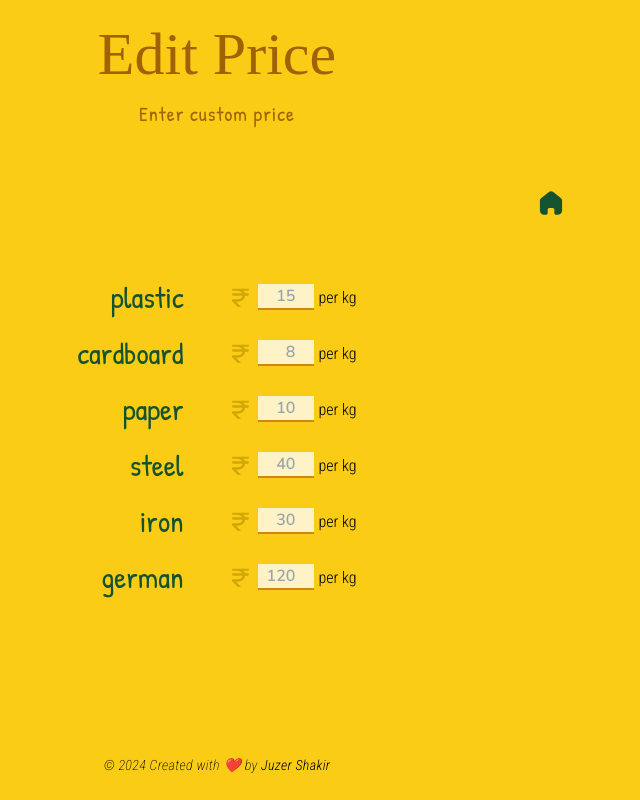
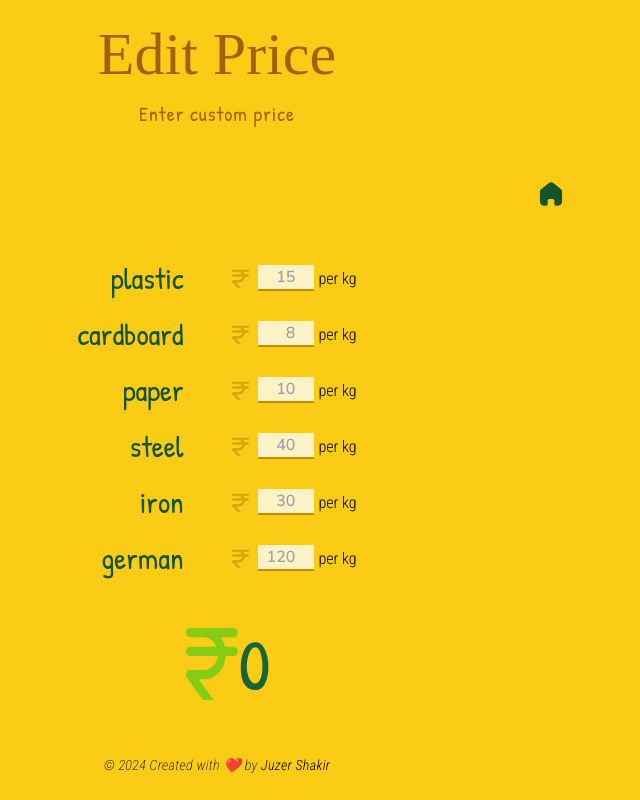
Before and after one commit to JuzerShakir/scrapulator, a React (Vite) app: page /edit in a window 1280 px wide. Shown: the whole page, without its empty margins (423-1063 px from the left). Built offline with nearby package versions, Linux system fonts and the light colour scheme; a web font is replaced by a local one.

Commit message:
show total earnings  by adding `GrandTotal` component

```diff
--- a/src/components/Edit/ScrapItems.jsx
+++ b/src/components/Edit/ScrapItems.jsx
@@ -31,7 +31,7 @@ export default function ScrapItems({ items, setItems }) {
 		<main>
 			<ul
 				id="scrapItems"
-				className="grow flex flex-col justify-center gap-5 px-6 mb-24"
+				className="grow flex flex-col justify-center gap-5 px-6"
 			>
 				{items.map((item) => (
 					<Item
--- a/src/pages/Edit.jsx
+++ b/src/pages/Edit.jsx
@@ -1,6 +1,7 @@
 import { ValidateItemsStateProps } from "./../propValidations";
 import Header from "../components/Header";
 import ScrapItems from "../components/Edit/ScrapItems";
+import GrandTotal from "../components/HomePage/GrandTotal";
 import Footer from "./../components/Footer";
 import Aside from "./../components/Aside";
 import homeIcon from "./../assets/home.svg";
@@ -15,6 +16,7 @@ function Edit({ items, setItems }) {
 			<Header title="Edit Price" subHeadings={subHeadings} />
 			<Aside icon={homeIcon} alt="home" linkTo="/" />
 			<ScrapItems items={items} setItems={setItems} />
+			<GrandTotal items={items} />
 			<Footer />
 		</>
 	);
```
